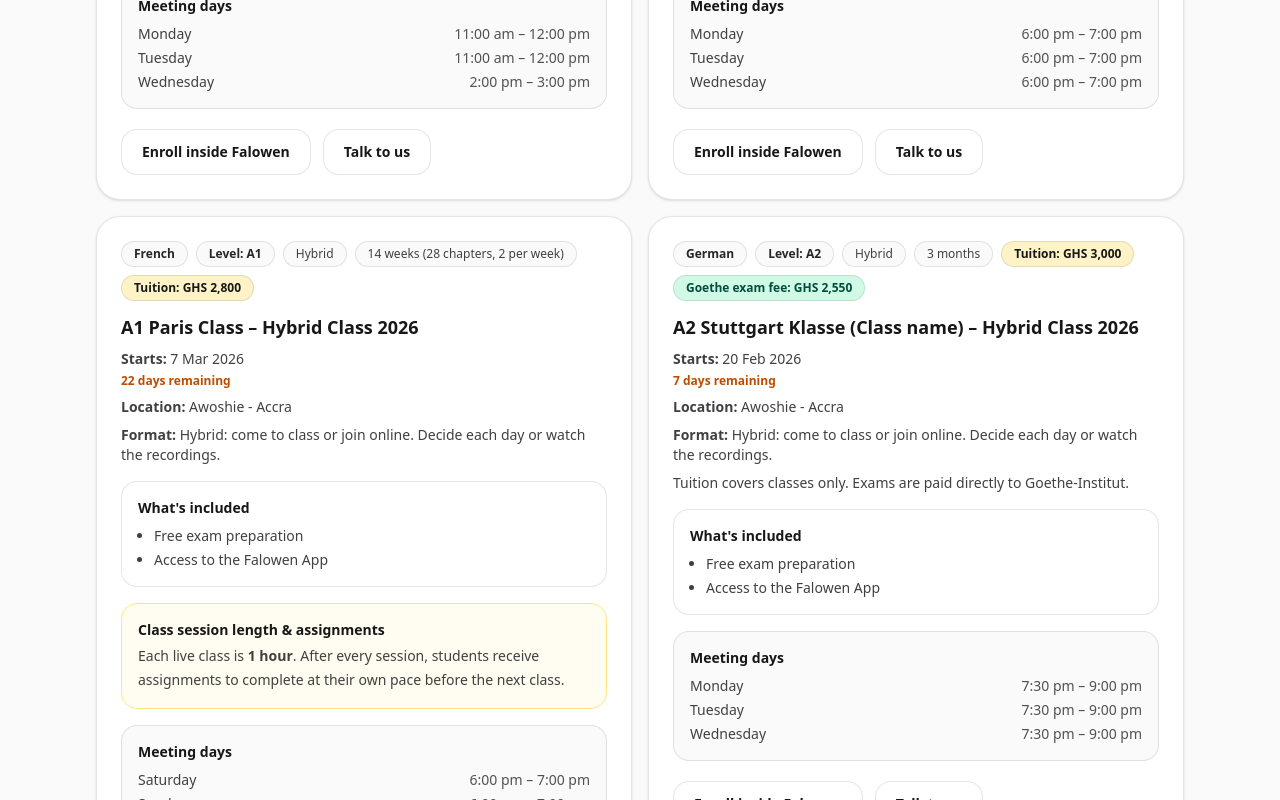
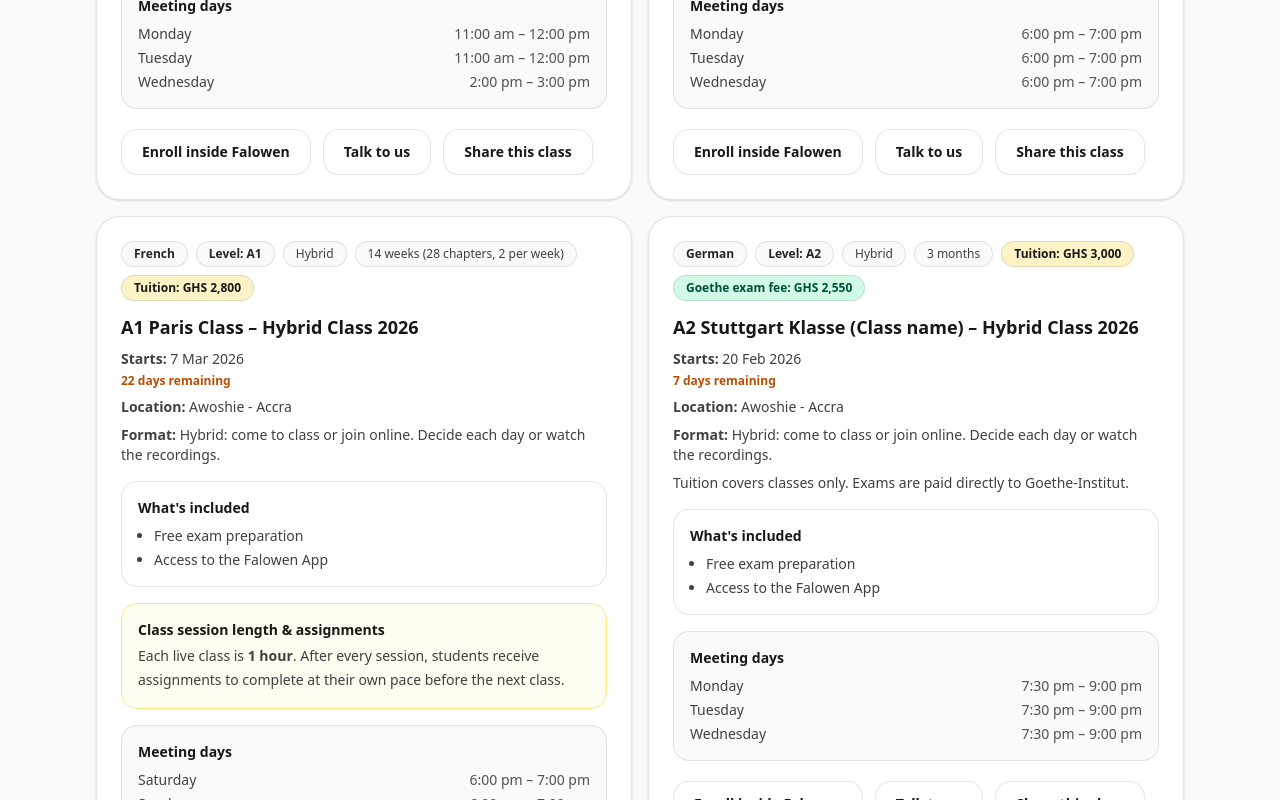
Before and after one commit to learngermanghana/learngermanghana-site, a Next.js app: page /classes in a window 1280 px wide. Shown: the part 1680-2480 px from the top of the page. Built offline with nearby package versions, Linux system fonts and the light colour scheme.

Commit message:
Add per-class sharing actions on classes page

```diff
--- a/src/app/classes/page.tsx
+++ b/src/app/classes/page.tsx
@@ -53,6 +53,25 @@ export default function ClassesPage() {
   const [selectedLevel, setSelectedLevel] = useState("All");
   const [selectedFormat, setSelectedFormat] = useState("All");
   const [shareStatus, setShareStatus] = useState("");
+  const [sharedClassId, setSharedClassId] = useState("");
+
+  const shareContent = async ({ title, text, url }: { title: string; text: string; url: string }) => {
+    if (navigator.share) {
+      try {
+        await navigator.share({ title, text, url });
+        return "Thanks! Your share has been sent.";
+      } catch (error) {
+        return "Share canceled. You can copy the link instead.";
+      }
+    }
+
+    if (navigator.clipboard?.writeText) {
+      await navigator.clipboard.writeText(url);
+      return "Link copied. Share it with family or friends.";
+    }
+
+    return "Copy this link: " + url;
+  };
 
   const languages = useMemo(
     () => ["All", ...Array.from(new Set(upcomingClasses.map((item) => item.language)))],
@@ -83,30 +102,26 @@ export default function ClassesPage() {
 
   const handleShare = async () => {
     const url = window.location.href;
-    const data = {
+    const message = await shareContent({
       title: "Learn Language Education Academy classes",
       text: "See upcoming classes, schedules, and enrollment details.",
       url,
-    };
+    });
 
-    if (navigator.share) {
-      try {
-        await navigator.share(data);
-        setShareStatus("Thanks! Your share has been sent.");
-        return;
-      } catch (error) {
-        setShareStatus("Share canceled. You can copy the link instead.");
-        return;
-      }
-    }
+    setSharedClassId("");
+    setShareStatus(message);
+  };
 
-    if (navigator.clipboard?.writeText) {
-      await navigator.clipboard.writeText(url);
-      setShareStatus("Link copied. Share it with family or friends.");
-      return;
-    }
+  const handleClassShare = async (classInfo: (typeof upcomingClasses)[number]) => {
+    const classUrl = `${window.location.origin}/classes#${classInfo.id}`;
+    const message = await shareContent({
+      title: `${classInfo.title} • Learn Language Education Academy`,
+      text: `${classInfo.language} ${classInfo.level} class starts ${formatDatePretty(classInfo.startDate)} at ${classInfo.location}.`,
+      url: classUrl,
+    });
 
-    setShareStatus("Copy this link: " + url);
+    setSharedClassId(classInfo.id);
+    setShareStatus(message);
   };
 
   return (
@@ -287,7 +302,7 @@ export default function ClassesPage() {
               const daysUntilStart = getDaysUntilStart(c.startDate);
 
               return (
-                <div key={c.id} className="rounded-3xl border border-black/10 bg-white p-6 shadow-sm">
+                <div id={c.id} key={c.id} className="rounded-3xl border border-black/10 bg-white p-6 shadow-sm">
                   <div className="flex flex-wrap items-center gap-2">
                     <span className="rounded-full border border-black/10 bg-neutral-50 px-3 py-1 text-xs font-semibold text-neutral-800">
                       {c.language}
@@ -389,7 +404,19 @@ export default function ClassesPage() {
                     >
                       Talk to us
                     </a>
+
+                    <button
+                      type="button"
+                      onClick={() => handleClassShare(c)}
+                      className="inline-flex w-full sm:w-auto items-center justify-center rounded-2xl border border-black/10 bg-white px-5 py-3 text-sm font-semibold hover:bg-neutral-50"
+                    >
+                      Share this class
+                    </button>
                   </div>
+
+                  {sharedClassId === c.id && shareStatus ? (
+                    <div className="mt-3 text-xs text-neutral-500">{shareStatus}</div>
+                  ) : null}
                 </div>
               );
             })}
```
